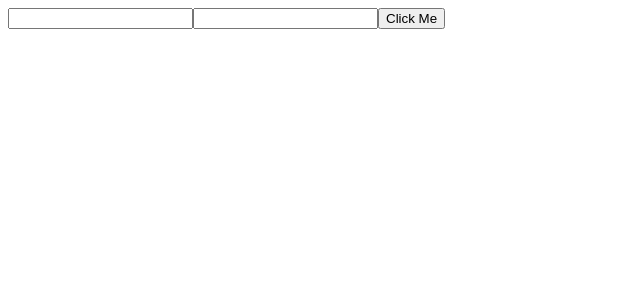
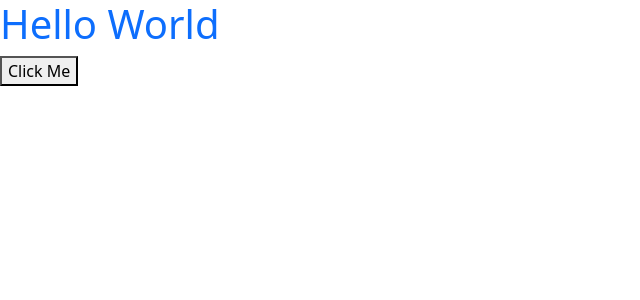
Before and after one commit to masum0191/react-practice-, a React (Vite) app: page / in a window 1280 px wide. Shown: the top 300 px of the page, without its empty margins (0-640 px from the left). Built offline with nearby package versions, Linux system fonts and the light colour scheme.

Commit message:
useref method

```diff
--- a/package.json
+++ b/package.json
@@ -10,6 +10,7 @@
     "preview": "vite preview"
   },
   "dependencies": {
+    "bootstrap": "^5.3.8",
     "react": "^19.1.1",
     "react-dom": "^19.1.1"
   },
--- a/src/App.jsx
+++ b/src/App.jsx
@@ -1,23 +1,19 @@
 
 import { useRef } from 'react';
 const App = () => {
-let firstName,lastName=useRef();
 
-
+const number=useRef(0);
 
 const changehead=()=>{
-
-   let fName=firstName.value;
-   let lName=lastName.value;
-   alert(`First Name is ${fName} and Last Name is ${lName}`);
+number.current++;
+console.log(number.current);
 
 
   }
 
   return (
     <div>
-      <input type="text"  ref={(a)=>firstName=a} />
-      <input type="text"  ref={(a)=>lastName=a} />
+      <h1 className='text-primary'>Hello World</h1>
     <button onClick={changehead}>Click Me</button>
     </div>
   );
--- a/src/main.jsx
+++ b/src/main.jsx
@@ -1,6 +1,9 @@
 import { StrictMode } from 'react'
 import { createRoot } from 'react-dom/client'
 import App from './App'
+import 'bootstrap'
+import 'bootstrap/dist/css/bootstrap.min.css'
+
 
 createRoot(document.getElementById('root')).render(
   <StrictMode>
```
Also changed, not shown: 1 other file (tests, documents, lock files or other folders).
